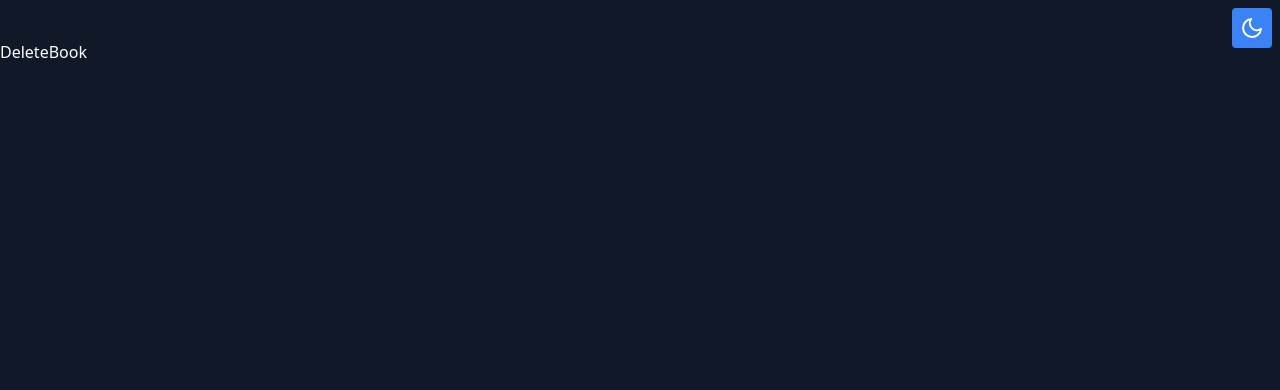
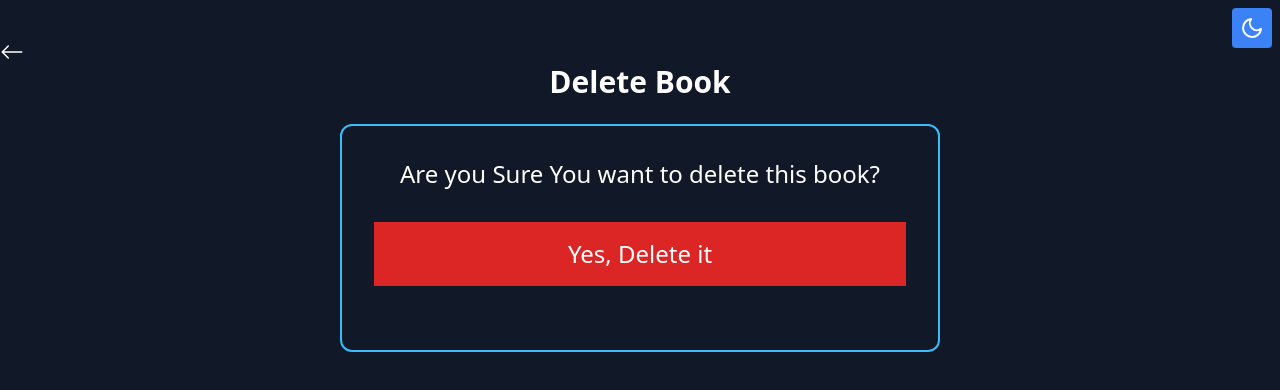
Before and after one commit to deep100x/Book-Store-MERN, a React (Vite) app in the folder frontend/: page /books/delete/1 in a window 1280 px wide. Shown: the top 390 px of the page. Built offline with nearby package versions, Linux system fonts and the light colour scheme.

Commit message:
Delete Book in React

```diff
--- a/frontend/src/pages/DeleteBook.jsx
+++ b/frontend/src/pages/DeleteBook.jsx
@@ -1,7 +1,41 @@
-import React from "react"
+import React, { useState } from "react"
+import BackButton from "../components/BackButton"
+import Spinner from "../components/Spinner"
+import axios from "axios"
+import { useNavigate, useParams } from "react-router-dom"
 
 const DeleteBook = () => {
-	return <div>DeleteBook</div>
+	const [loading, setLoading] = useState(false)
+	const navigate = useNavigate()
+	const { id } = useParams()
+	const handleDeleteBook = () => {
+		setLoading(true)
+		axios
+			.delete(`http://localhost:8069/books/${id}`)
+			.then(() => {
+				setLoading(false)
+				navigate("/")
+			})
+			.catch((error) => {
+				setLoading(false)
+				alert("An error happened. Please check console.")
+				console.log(error)
+			})
+	}
+
+	return (
+		<>
+			<BackButton />
+			<h1 className="text-3xl font-bold mb-6 text-center">Delete Book</h1>
+			{loading ? <Spinner /> : ""}
+			<div className="flex flex-col items-center border-2 border-sky-400 rounded-xl w-[600px] p-8 mx-auto">
+				<h3 className="text-2xl">Are you Sure You want to delete this book?</h3>
+				<button onClick={handleDeleteBook} className="p-4 text-2xl bg-red-600 m-8 w-full text-white">
+					Yes, Delete it
+				</button>
+			</div>
+		</>
+	)
 }
 
 export default DeleteBook
```
